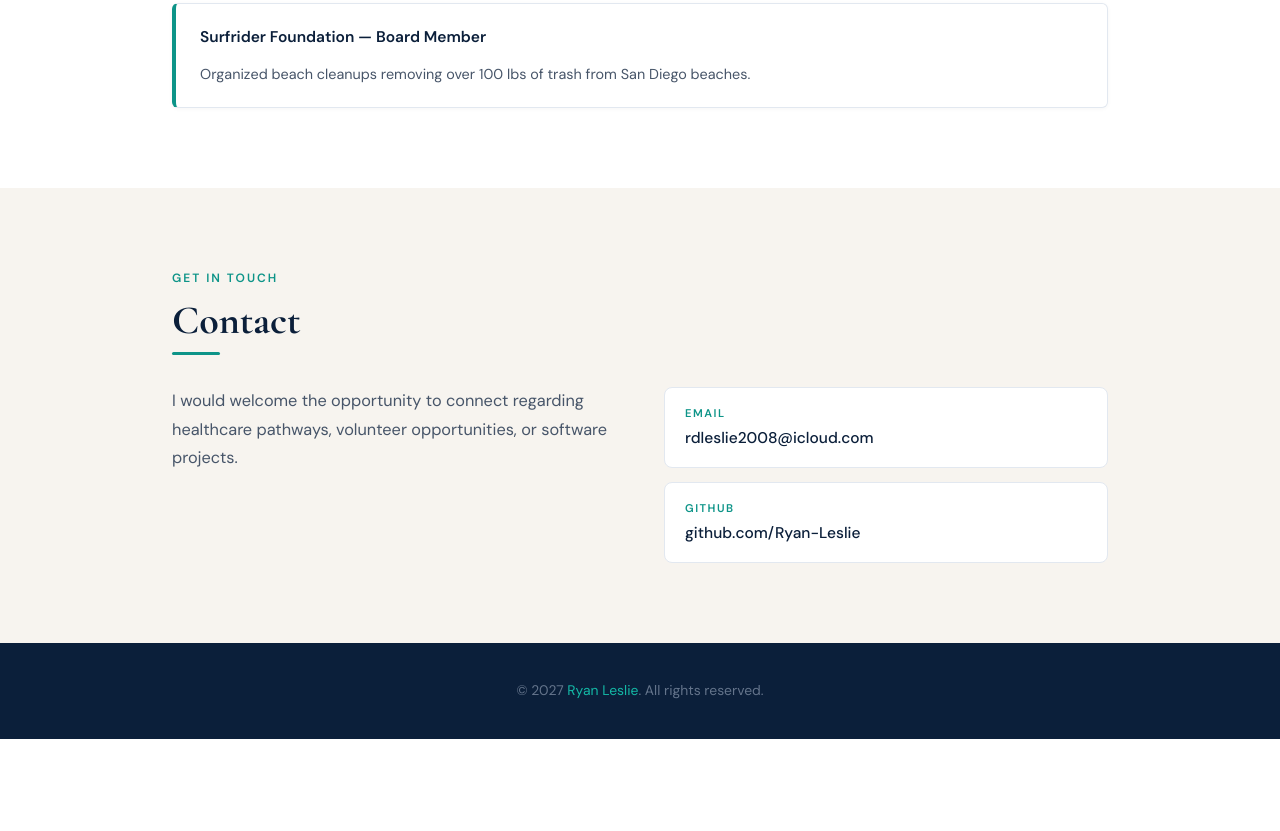
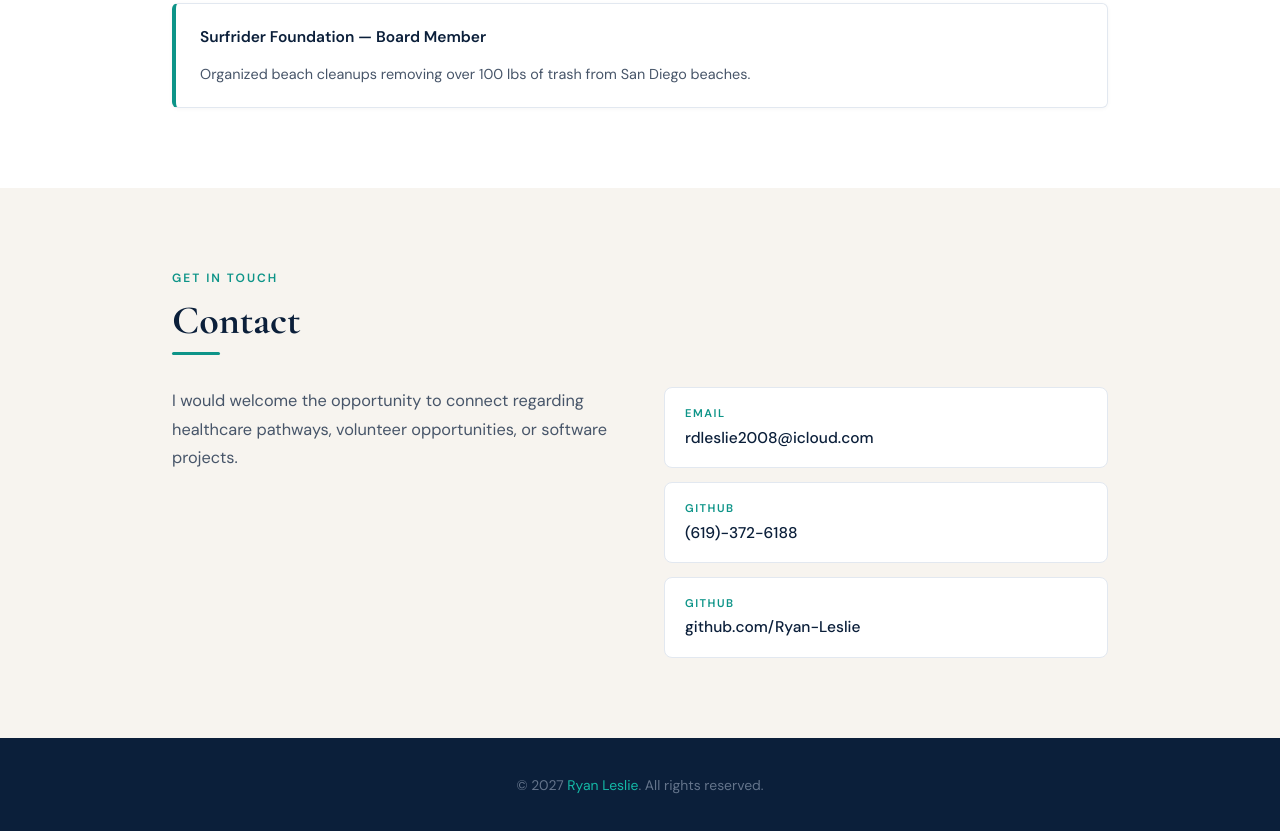
Before and after one commit to Ryan-Leslie/Ryan-Leslie.github.io, a plain HTML site: page index.html in a window 1280 px wide. Shown: the part 2557-3388 px from the top of the page. Before the commit the page ends 3296 px from the top, so only its background shows below. Drawn offline with nearby package versions, Linux system fonts and the light colour scheme; a script that the page names is missing.

```diff
--- a/index.html
+++ b/index.html
@@ -584,6 +584,12 @@
                     <a href="https://github.com/Ryan-Leslie" target="_blank" class="contact-item">
                         <div>
                             <span class="contact-label">GitHub</span>
+                            (619)-372-6188
+                        </div>
+                    </a>
+                    <a href="https://github.com/Ryan-Leslie" target="_blank" class="contact-item">
+                        <div>
+                            <span class="contact-label">GitHub</span>
                             github.com/Ryan-Leslie
                         </div>
                     </a>
```
